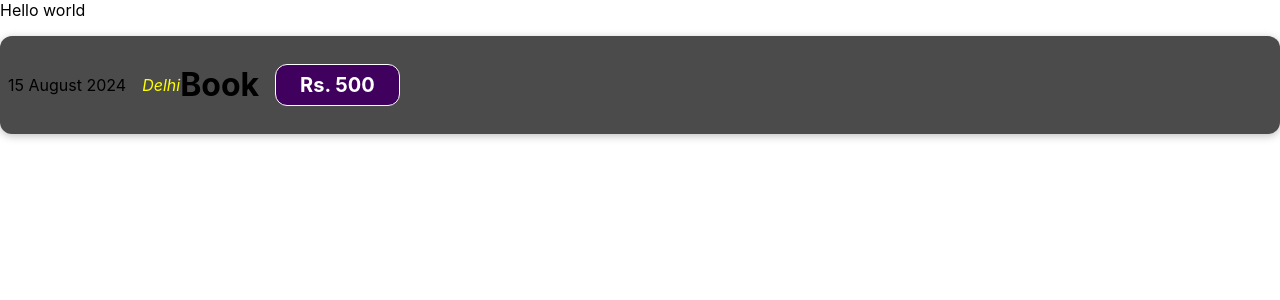
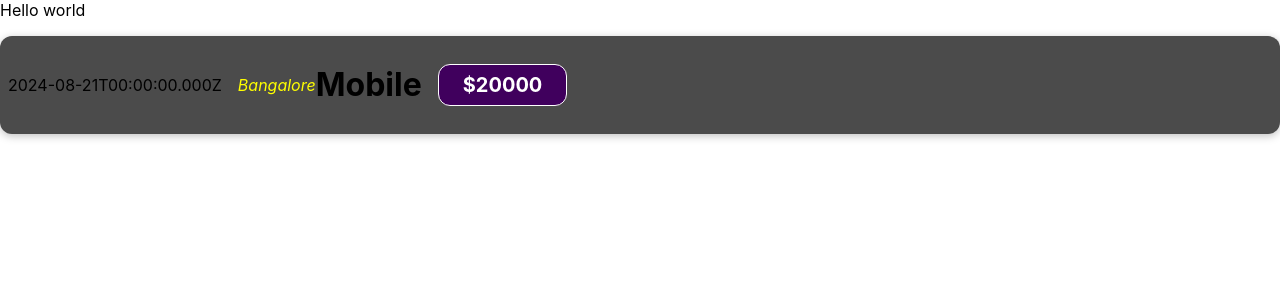
Before and after one commit to MaazDanish/my-app, a React (Create React App) app: page / in a window 1280 px wide. Shown: the top 300 px of the page. Built offline with nearby package versions, Linux system fonts and the light colour scheme.

Commit message:
Applied JavaScript in JSX

```diff
--- a/src/component/ExpenseItem.js
+++ b/src/component/ExpenseItem.js
@@ -1,12 +1,16 @@
 import './ExpenseItem.css'
 function ExpenseItem() {
+    const expenseDate = new Date(2024,7,21).toISOString();
+    const expenseTitle = 'Mobile';
+    const expensePrice = 20000;
+    const expenseLocation = 'Bangalore';
     return (
         <div className="expense-item">
-            <div >15 August 2024</div>
-            <div className='expense-item__location '>Delhi</div>
+            <div >{expenseDate}</div>
+            <div className='expense-item__location '>{expenseLocation}</div>
             <div className='expense-item__description'>
-                <h1>Book</h1>
-                <div className='expense-item__price'>Rs. 500</div>
+                <h1>{expenseTitle}</h1>
+                <div className='expense-item__price'>${expensePrice}</div>
             </div>
         </div>
     )
```
